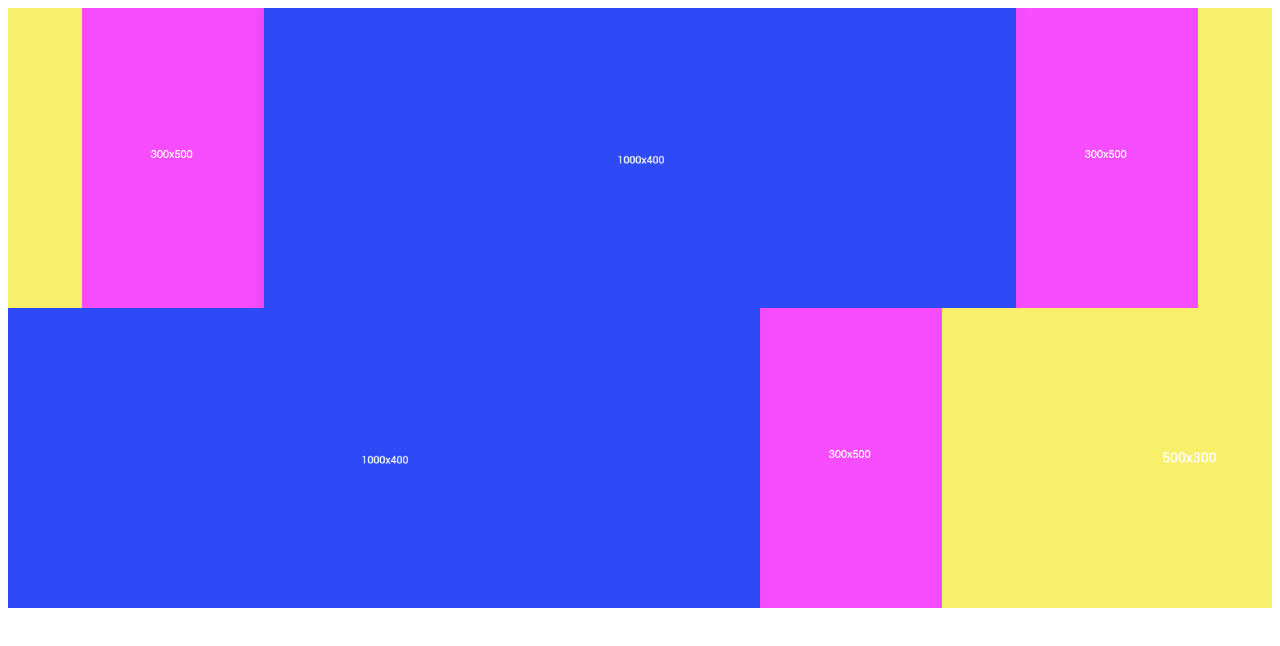
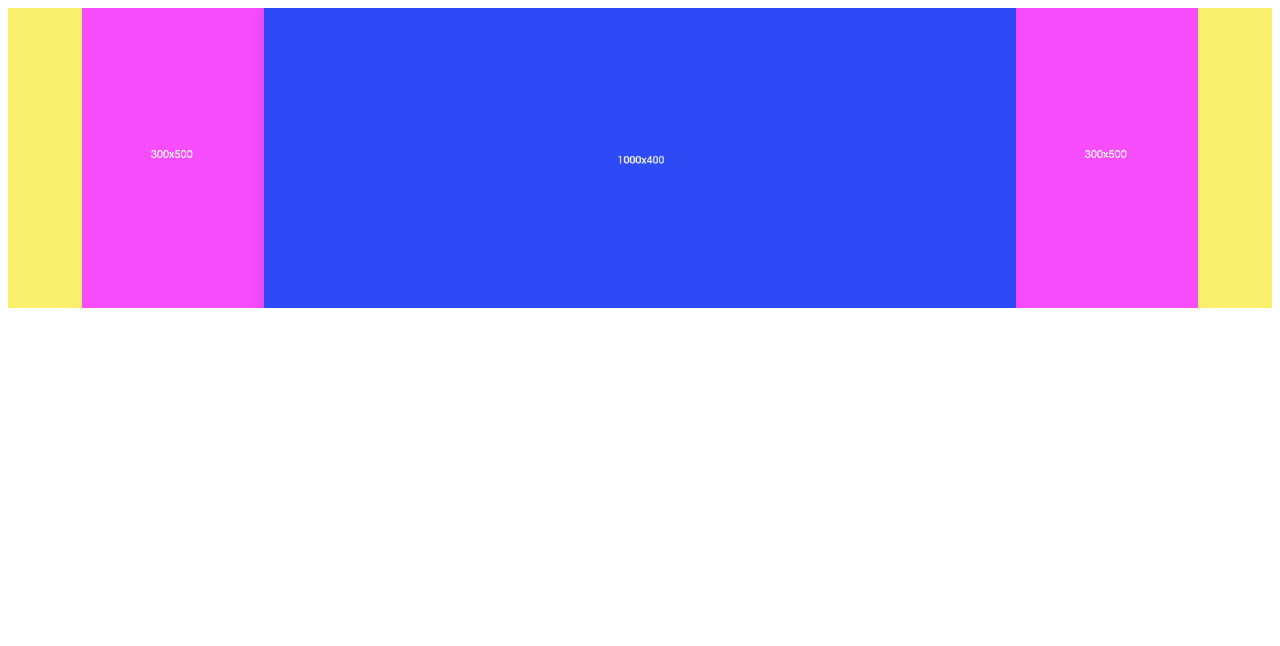
Before and after one commit to null2/skidder, a plain HTML site: page examples/index.html in a window 1280 px wide. Drawn offline with nearby package versions, Linux system fonts and the light colour scheme.

Commit message:
update example

```diff
--- a/examples/index.html
+++ b/examples/index.html
@@ -22,12 +22,12 @@
     </div>
 
 
-    <div class="slideshow-nocycle" style="height: 0; overflow: hidden">
+<!--     <div class="slideshow-nocycle" style="height: 0; overflow: hidden">
       <div class="slide"><img src="./images/1000x400_b.png"></div>
       <div class="slide"><img src="./images/300x500_p.png"></div>
       <div class="slide"><img src="./images/500x300_y.png"></div>
       <div class="slide"><img src="./images/300x500_p.png"></div>
-    </div>
+    </div> -->
 
 <!--     <div class="slideshow">
 
@@ -67,25 +67,25 @@
       });
     });
 
-    $('.slideshow-nocycle').each( function() {
-      var $slideshow = $(this);
-      $slideshow.imagesLoaded( function() {
-        $slideshow.skidder({
-          slideClass    : '.slide',
-          scaleSlides   : true,
-          maxSlideWidth : 1300,
-          maxSlideHeight: 500,
-          leftaligned   : true,
-          cycle         : false,
-          paging        : true,
-          swiping       : true,
-          jumpback      : false,
-          speed         : 400,
-          autoplay      : false,
-          interval      : 4000
-        });
-      });
-    });
+    // $('.slideshow-nocycle').each( function() {
+    //   var $slideshow = $(this);
+    //   $slideshow.imagesLoaded( function() {
+    //     $slideshow.skidder({
+    //       slideClass    : '.slide',
+    //       scaleSlides   : true,
+    //       maxSlideWidth : 1300,
+    //       maxSlideHeight: 500,
+    //       leftaligned   : true,
+    //       cycle         : false,
+    //       paging        : true,
+    //       swiping       : true,
+    //       jumpback      : false,
+    //       speed         : 400,
+    //       autoplay      : false,
+    //       interval      : 4000
+    //     });
+    //   });
+    // });
 
     $(window).smartresize(function(){
       $('.slideshow').skidder('resize');
```
